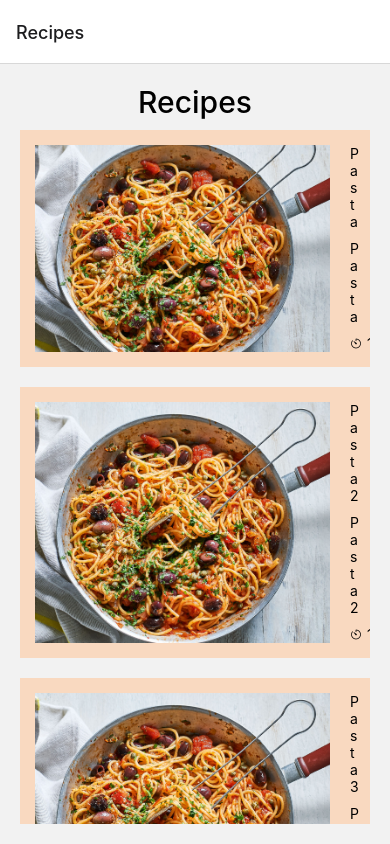
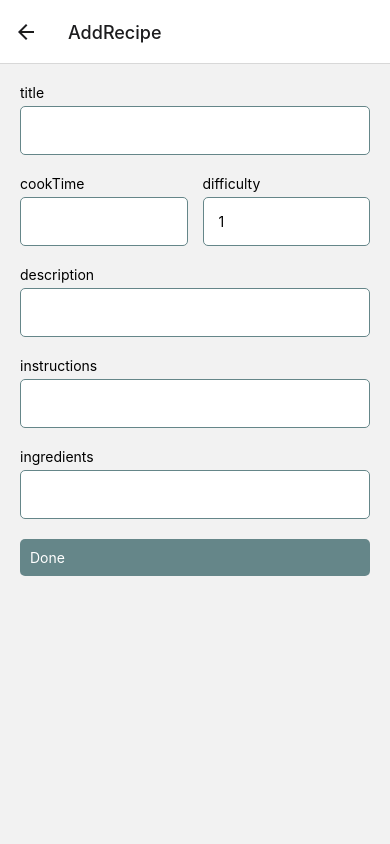
Before and after one commit to Ivana-Jovic/my-recipes, a React Native app: screen /AddRecipe in a window 390 px wide. Built offline with nearby package versions, Linux system fonts and the light colour scheme; data requests are answered from the project's data file.

Commit message:
feat: started add recipe screen

```diff
--- a/App.tsx
+++ b/App.tsx
@@ -5,10 +5,13 @@ import Recipes from "./screens/Recipes";
 import { Colors } from "./utils/colors";
 import SignInScreen from "./screens/SignInScreen";
 import RecipeDetails from "./screens/RecipeDetails";
+import AddRecipe from "./screens/AddRecipe";
 import { QueryClient, QueryClientProvider } from "react-query";
 import { NavigationContainer } from "@react-navigation/native";
 import { createNativeStackNavigator } from "@react-navigation/native-stack";
 import { createDrawerNavigator } from "@react-navigation/drawer";
+import Button from "./components/Button";
+import Ionicons from "@expo/vector-icons/Ionicons";
 
 const Drawer = createDrawerNavigator();
 
@@ -16,6 +19,7 @@ export type RootStackParamList = {
   SignInScreen: undefined;
   Recipes: undefined;
   RecipeDetails: { recipeId: string };
+  AddRecipe: undefined;
 };
 
 // eslint-disable-next-line @typescript-eslint/no-unsafe-assignment, @typescript-eslint/no-unsafe-call
@@ -29,8 +33,26 @@ export default function App() {
       <NavigationContainer>
         <Stack.Navigator>
           {/* <Stack.Screen name="SignInScreen" component={SignInScreen} /> */}
-          <Stack.Screen name="Recipes" component={Recipes} />
+          <Stack.Screen
+            name="Recipes"
+            component={Recipes}
+            options={({ navigation }) => ({
+              headerRight() {
+                return (
+                  <Button
+                    onPress={() => {
+                      // eslint-disable-next-line @typescript-eslint/no-unsafe-member-access, @typescript-eslint/no-unsafe-call
+                      navigation.navigate("AddRecipe");
+                    }}
+                  >
+                    <Ionicons name="add" />
+                  </Button>
+                );
+              },
+            })}
+          />
           <Stack.Screen name="RecipeDetails" component={RecipeDetails} />
+          <Stack.Screen name="AddRecipe" component={AddRecipe} />
         </Stack.Navigator>
       </NavigationContainer>
       <StatusBar />
--- a/components/Button.tsx
+++ b/components/Button.tsx
@@ -15,7 +15,10 @@ interface ButtonProps {
 function Button(props: ButtonProps) {
   const { children, onPress } = props;
   return (
-    <Pressable style={styles.container} onPress={onPress}>
+    <Pressable
+      style={({ pressed }) => [styles.container, pressed && styles.pressed]}
+      onPress={onPress}
+    >
       <Text style={styles.text}>{children}</Text>
     </Pressable>
   );
@@ -29,5 +32,6 @@ const styles = StyleSheet.create({
     padding: 10,
     borderRadius: 5,
   },
+  pressed: { opacity: 0.7 },
   text: { color: "white" },
 });
--- /dev/null
+++ b/components/Input.tsx
@@ -0,0 +1,42 @@
+import React, { ReactNode } from "react";
+import {
+  Platform,
+  KeyboardAvoidingView,
+  StyleSheet,
+  Text,
+  View,
+  ScrollView,
+} from "react-native";
+
+interface InputProps {
+  label: string;
+  children: ReactNode;
+}
+function Input(props: InputProps) {
+  const { label, children } = props;
+  return (
+    <View style={styles.container}>
+      <Text style={styles.label}>{label}</Text>
+      <View style={styles.innerContainer}>{children}</View>
+    </View>
+  );
+}
+
+export default Input;
+
+const styles = StyleSheet.create({
+  container: {
+    // flexDirection: "row",
+    // alignItems: "center",
+    gap: 5,
+    flex: 1,
+  },
+  label: {
+    // flex: 1,
+  },
+  innerContainer: {
+    // flex: 4,
+    flex: 1,
+    width: "100%",
+  },
+});
--- /dev/null
+++ b/screens/AddRecipe.tsx
@@ -0,0 +1,188 @@
+import React from "react";
+import { Controller, useForm } from "react-hook-form";
+import {
+  KeyboardAvoidingView,
+  TextInput,
+  View,
+  Text,
+  StyleSheet,
+  ScrollView,
+} from "react-native";
+import { Colors } from "../utils/colors";
+import Button from "../components/Button";
+import { RecipeType } from "../utils/types";
+import Input from "../components/Input";
+// interface FormData {
+//   name: string;
+// }
+function AddRecipe() {
+  const {
+    control,
+    handleSubmit,
+    formState: { errors },
+  } = useForm<RecipeType>({
+    defaultValues: {
+      title: "",
+      picture: "", // todo add picture
+      description: "",
+      cookTime: undefined,
+      author: "",
+      difficulty: 1,
+      id: undefined,
+      ingredients: [], // todo srediti input ovoga
+      instructions: "",
+    },
+  });
+
+  const onSubmit = (data: RecipeType) => {
+    console.log("Resolved:", data);
+    // todo id se sam dodaje isto i author
+    //TODO upisati uu storage i uzeti id
+  };
+  return (
+    <ScrollView style={{ flex: 1 }}>
+      <KeyboardAvoidingView behavior={"position"} style={{ flex: 1 }}>
+        <View style={styles.container}>
+          <Input label="title">
+            <Controller
+              control={control}
+              rules={{
+                required: true, // TODO videti da li je moguce kao inace ovde specificirati poruku
+              }}
+              render={({ field: { onChange, onBlur, value } }) => (
+                <TextInput
+                  style={styles.input}
+                  onBlur={onBlur}
+                  onChangeText={onChange}
+                  value={value}
+                />
+              )}
+              name="title"
+            />
+          </Input>
+          <View style={styles.shorterInputsContainer}>
+            <Input label="cookTime">
+              <Controller
+                control={control}
+                rules={{
+                  required: true,
+                  pattern: /^[0-9]{0,3}$/,
+                }}
+                render={({ field: { onChange, onBlur, value } }) => (
+                  <TextInput
+                    style={styles.input}
+                    onBlur={onBlur}
+                    onChangeText={onChange}
+                    value={value?.toString()}
+                    keyboardType="numeric"
+                  />
+                )}
+                name="cookTime"
+              />
+            </Input>
+            <Input label="difficulty">
+              <Controller
+                control={control}
+                rules={{ required: true, min: 1, max: 5 }}
+                render={({ field: { onChange, onBlur, value } }) => (
+                  <TextInput
+                    style={styles.input}
+                    onBlur={onBlur}
+                    onChangeText={onChange}
+                    value={value?.toString()}
+                    keyboardType="numeric"
+                    maxLength={1}
+                  />
+                )}
+                name="difficulty"
+              />
+            </Input>
+          </View>
+          <Input label="description">
+            <Controller
+              control={control}
+              rules={{ required: true }}
+              render={({ field: { onChange, onBlur, value } }) => (
+                <TextInput
+                  style={styles.input}
+                  onBlur={onBlur}
+                  onChangeText={onChange}
+                  value={value}
+                />
+              )}
+              name="description"
+            />
+          </Input>
+          <Input label="instructions">
+            <Controller
+              control={control}
+              rules={{ required: true }}
+              render={({ field: { onChange, onBlur, value } }) => (
+                <TextInput
+                  style={styles.input}
+                  onBlur={onBlur}
+                  onChangeText={onChange}
+                  value={value}
+                  // multiline={true}
+                />
+              )}
+              name="instructions"
+            />
+          </Input>
+          <Input label="ingredients">
+            <Controller
+              control={control}
+              rules={{ required: true }}
+              render={({ field: { onChange, onBlur, value } }) => (
+                <TextInput
+                  style={styles.input}
+                  onBlur={onBlur}
+                  onChangeText={onChange}
+                  value={value?.toString()}
+                  //   multiline={true}
+                  //   numberOfLines={4}
+                />
+              )}
+              name="ingredients"
+            />
+          </Input>
+          {(errors.cookTime ||
+            errors.description ||
+            errors.ingredients ||
+            errors.instructions ||
+            errors.picture ||
+            errors.title) && <Text>This field is required</Text>}
+          {errors.difficulty && <Text>Difficulty mus be between 1 and 5</Text>}
+          {/* //TODO: kako ovo resiti na bolji nacin */}
+          {/* eslint-disable-next-line @typescript-eslint/no-misused-promises */}
+          <Button onPress={handleSubmit(onSubmit)}>Done</Button>
+        </View>
+      </KeyboardAvoidingView>
+    </ScrollView>
+  );
+}
+
+export default AddRecipe;
+
+const styles = StyleSheet.create({
+  container: {
+    width: "100%",
+    gap: 20,
+    padding: 20,
+    flex: 1,
+  },
+  input: {
+    // height: 200,
+    // minHeight: 100,
+    borderWidth: 1,
+    borderColor: Colors.grey,
+    borderRadius: 5,
+    padding: 15,
+    backgroundColor: "white",
+    flex: 1,
+  },
+  shorterInputsContainer: {
+    flexDirection: "row",
+    gap: 15,
+  },
+});
--- a/screens/RecipeDetails.tsx
+++ b/screens/RecipeDetails.tsx
@@ -1,4 +1,4 @@
-import React, { useEffect } from "react";
+import React from "react";
 import { Text, StyleSheet, View, Image, ScrollView } from "react-native";
 import { RecipeType } from "../utils/types";
 import { useRoute } from "@react-navigation/native";
@@ -29,22 +29,16 @@ function RecipeDetails() {
   const addRecentRecipes = useStore((state) => state.addRecentRecipes);
   const recentRecipe = useStore((state) => state.recentRecipe);
 
-  const {
-    data: currRecipe,
-    isLoading,
-    isError,
-  }: UseQueryResult<RecipeType, [string, number]> = useQuery(
-    ["recipes", recipeId],
-    fetchRecipes,
-  );
-  // const recipesContext = useStore((state) => state.recipes);
-  // const currRecipe = recipesContext.find(
-  //   (recipe: RecipeDetailsType) => recipe.id === recipeId,
-  // );
-  useEffect(() => {
-    if (currRecipe && (!recentRecipe || recentRecipe?.id !== recipeId))
-      addRecentRecipes(currRecipe);
-  }, [currRecipe]);
+  const { isLoading, isError }: UseQueryResult<RecipeType, [string, number]> =
+    useQuery(["recipes", recipeId], fetchRecipes, {
+      // todo nema poente jer imamo u kontekstu
+      onSuccess(data) {
+        if (!recentRecipe || recentRecipe?.id !== recipeId) {
+          addRecentRecipes(data);
+        }
+      },
+      enabled: !recentRecipe || recentRecipe?.id !== recipeId,
+    });
 
   if (!recentRecipe) {
     return <Text>-{recipeId}Loading...</Text>;
--- a/screens/Recipes.tsx
+++ b/screens/Recipes.tsx
@@ -1,4 +1,4 @@
-import React, { useEffect, useState } from "react";
+import React, { useState } from "react";
 import { FlatList, Text, View, StyleSheet } from "react-native";
 import RecipeCard from "../components/RecipeCard";
 import { QueryFunctionContext, UseQueryResult, useQuery } from "react-query";
@@ -14,7 +14,6 @@ const fetchRecipes: (
   const page = context.queryKey[1];
   const response = await fetch(`http://localhost:3000/recipes/?_page=${page}`); // TODO: ne radi na androidu
   const jsonData = (await response.json()) as RecipeType[];
-  // console.log(jsonData);
   return jsonData;
 };
 
@@ -33,16 +32,13 @@ function Recipes() {
     ["recipes", page],
     fetchRecipes,
     {
-      // onSuccess: addRecipes,
-      // enabled: recipesContext.length === 0, //|| pageChanged
+      onSuccess(data) {
+        if (recipesContext.length === 0 || pageChanged) {
+          addRecipes(data);
+        }
+      },
     },
   );
-
-  console.log(recipesContext.length);
-
-  useEffect(() => {
-    if (recipes) addRecipes(recipes);
-  }, [recipes]);
 
   if (isLoading) {
     return <Text>Loading...</Text>;
@@ -61,14 +57,16 @@ function Recipes() {
           renderItem={({ item }) => <RecipeCard recipe={item} />}
           keyExtractor={(item) => item.id.toString()}
           onEndReached={() => {
+            console.log("before setPageChanged(true);");
             if (recipes?.length !== 0) {
               setPage((prev) => {
                 return prev + 1;
               });
               setPageChanged(true);
+              console.log("setPageChanged(true);");
             }
           }}
-          onEndReachedThreshold={0.5} // todo koja vrednost je ok ovde
+          onEndReachedThreshold={0.1} // todo koja vrednost je ok ovde
         />
       </View>
 
```
Also changed, not shown: assets/pasta2.jpeg (added), assets/pasta3.jpeg (added).
